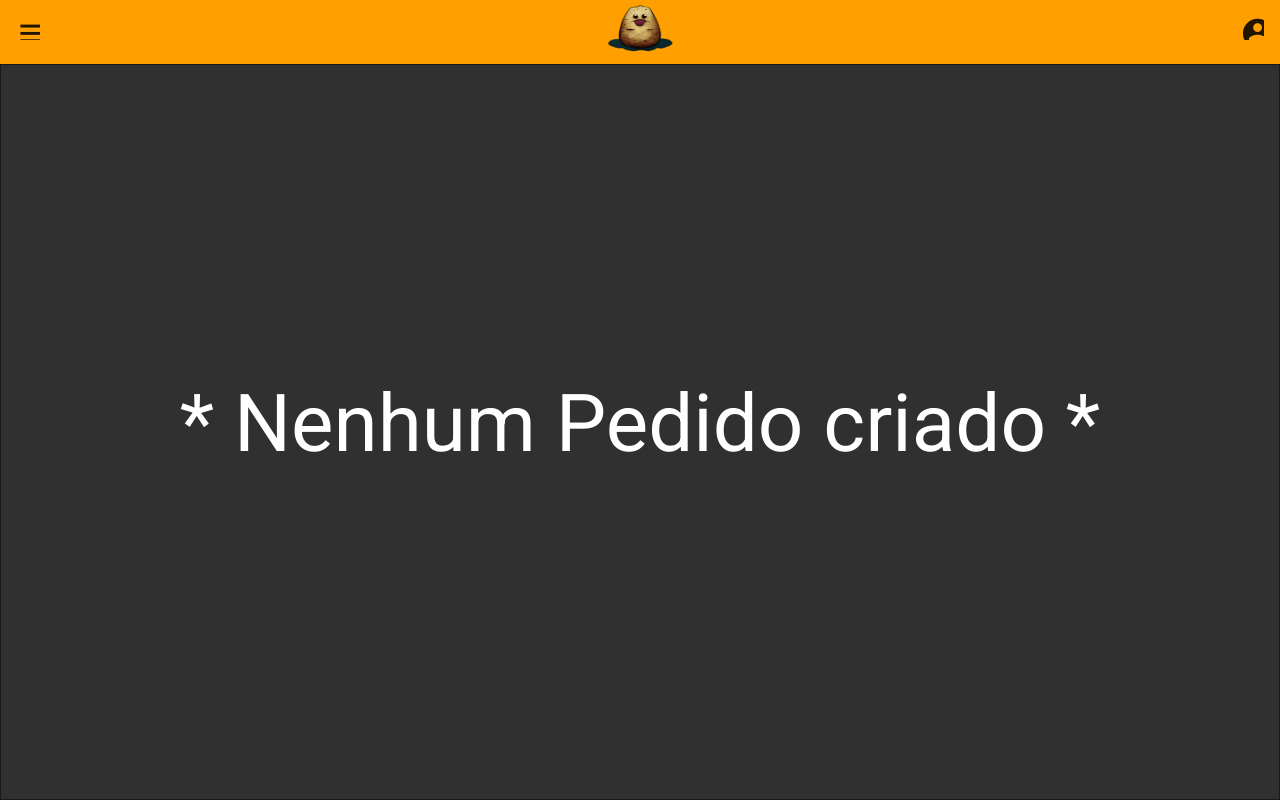
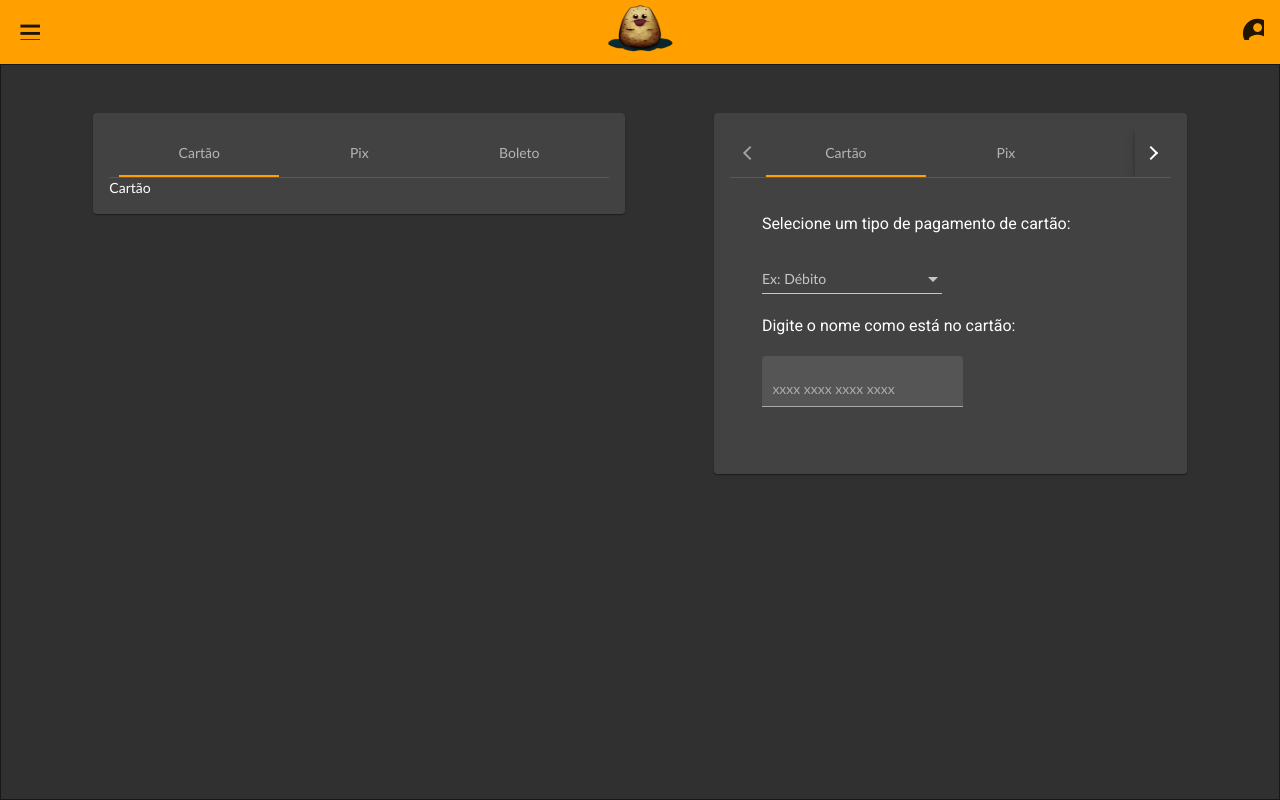
Before and after one commit to KevenAdryan/potatoStoreV2, an Angular app: page /pagamento in a window 1280 px wide. Built offline with nearby package versions, Linux system fonts and the light colour scheme; sample sign-in values are in the browser's storage.

Commit message:
tela de pagamento provisorio

```diff
--- a/src/app/app.module.ts
+++ b/src/app/app.module.ts
@@ -20,6 +20,7 @@ import { MatSelectModule } from '@angular/material/select';
 import { MatCheckboxModule } from '@angular/material/checkbox';
 import { MatTableModule } from '@angular/material/table';
 import { MatBottomSheetModule } from '@angular/material/bottom-sheet';
+import { MatTabsModule } from '@angular/material/tabs';
 
 import { LoginComponent } from './account/login/login.component';
 import { CreateAccountComponent } from './account/create-account/create-account.component';
@@ -73,6 +74,7 @@ import { PagamentoComponent } from './pagamento/pagamento.component';
     MatCheckboxModule,
     MatTableModule,
     MatBottomSheetModule,
+    MatTabsModule,
   ],
   providers: [],
   bootstrap: [AppComponent],
--- a/src/app/criar-pedido/criar-pedido.component.html
+++ b/src/app/criar-pedido/criar-pedido.component.html
@@ -76,7 +76,7 @@
       <div class="total">
         <mat-card class="card-total">
           <h3>Total a pagar: R$ {{somaPagar()}}</h3>
-          <button (click)="fechaPedido();" mat-raised-button color="primary">Fechar pedido</button>
+          <button (click)="fechaPedido();" mat-raised-button color="primary">Pagamento</button>
         </mat-card>
       </div>
 
--- a/src/app/criar-pedido/criar-pedido.component.ts
+++ b/src/app/criar-pedido/criar-pedido.component.ts
@@ -174,7 +174,6 @@ export class CriarPedidoComponent implements OnInit {
       .afterDismissed()
       .subscribe((res) => {
         if (res === 'OK') {
-          console.log('pedido fechado');
           this.transfereService.setData({
             batatas: batatas,
             total: this.totalPedido,
--- a/src/app/pagamento/pagamento.component.html
+++ b/src/app/pagamento/pagamento.component.html
@@ -1,11 +1,48 @@
-<div *ngIf="totalPedido <= 0" class="sem-pedido">
+<div *ngIf="totalPedido > 0" class="sem-pedido">
     <div>
         <h1>* Nenhum Pedido criado *</h1>
     </div>
 </div>
 
-<div *ngIf="totalPedido > 0" class="sem-pedido">
-    <div>
-        <h1>* Aki seu pedido será exibido *</h1>
+<div *ngIf="totalPedido <= 0" class="container">
+    <div class="lista-carrinho">
+        <mat-card>
+            <mat-tab-group mat-align-tabs="center">
+
+                <mat-tab label="Cartão">Cartão</mat-tab>
+                <mat-tab label="Pix">Pix</mat-tab>
+                <mat-tab label="Boleto">Boleto</mat-tab>
+
+            </mat-tab-group>
+        </mat-card>
+    </div>
+
+    <div class="pagamento-card">
+        <mat-card>
+            <mat-tab-group mat-align-tabs="center">
+
+                <mat-tab label="Cartão">
+                    <div class="cartao-tab">
+                        <h3>Selecione um tipo de pagamento de cartão:</h3>
+                        <mat-form-field>
+                            <mat-label>Ex: Débito</mat-label>
+                            <mat-select>
+                                <mat-option *ngFor="let tipo of tipoCartao" [value]="tipo.value"> {{ tipo.viewValue }}</mat-option>
+                            </mat-select>
+                        </mat-form-field>
+
+                        <h3>Digite o nome como está no cartão:</h3>
+                        <mat-form-field appearance="fill">
+                            <input matInput placeholder="xxxx xxxx xxxx xxxx" required type="number">
+                        </mat-form-field>
+                    </div>
+                </mat-tab>
+
+
+                <mat-tab label="Pix">Pix</mat-tab>
+                <mat-tab label="Boleto">Boleto</mat-tab>
+
+            </mat-tab-group>
+        </mat-card>
     </div>
 </div>
--- a/src/app/pagamento/pagamento.component.scss
+++ b/src/app/pagamento/pagamento.component.scss
@@ -7,3 +7,21 @@
     font-size: 5rem;
   }
 }
+
+.container {
+  padding: 3rem;
+  display: flex;
+  justify-content: space-around;
+}
+
+.lista-carrinho {
+  width: 45%;
+}
+
+.pagamento-card {
+  width: 40%;
+}
+
+.cartao-tab{
+  padding: 2rem;
+}
--- a/src/app/pagamento/pagamento.component.ts
+++ b/src/app/pagamento/pagamento.component.ts
@@ -9,8 +9,6 @@ import { Component, OnInit } from '@angular/core';
 export class PagamentoComponent implements OnInit {
   constructor(private transfereService: TransfereService) {}
 
-  totalPedido: any;
-
   ngOnInit(): void {
     let data: any = this.transfereService.getData();
 
@@ -20,4 +18,11 @@ export class PagamentoComponent implements OnInit {
       this.totalPedido = 0;
     }
   }
+
+  totalPedido: any;
+
+  tipoCartao: any[] = [
+    { value: 'op1', viewValue: 'Crédito' },
+    { value: 'op2', viewValue: 'Débito' },
+  ];
 }
```
